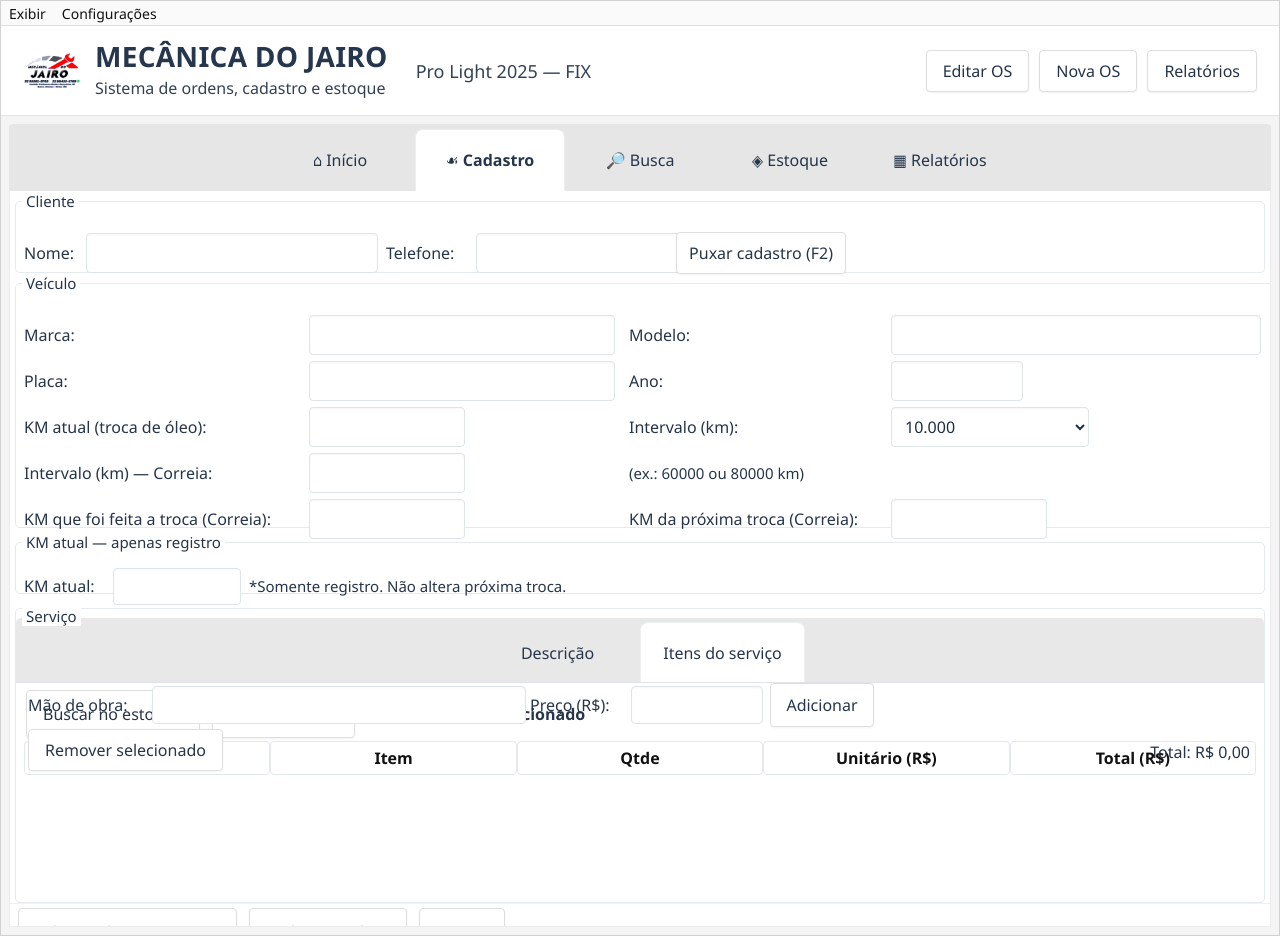
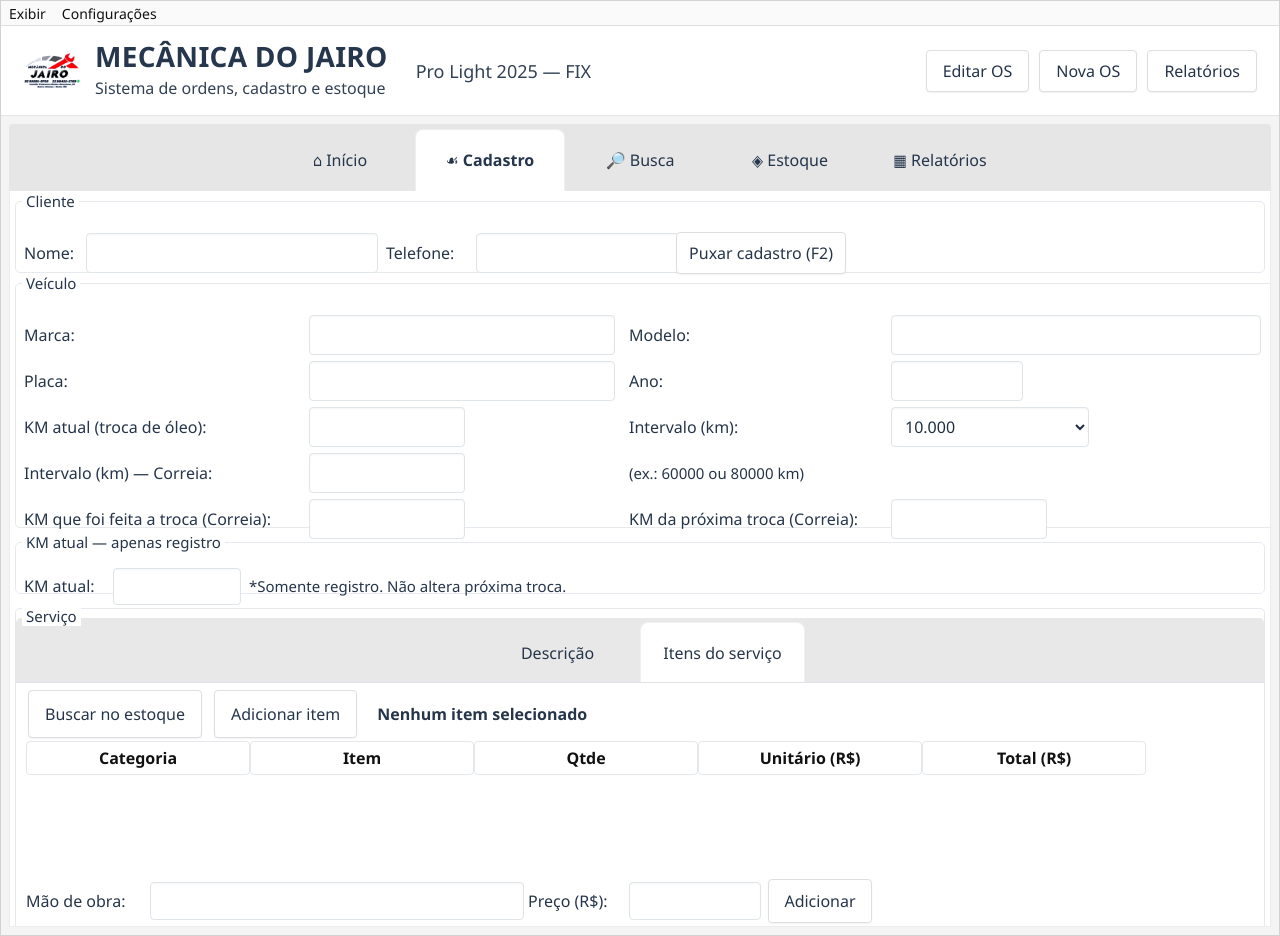
Before and after one commit to sketchJayJay/Mec-nica-do-Jairo, a Flask app: page /nova in a window 1280 px wide. Run offline with Flask 3, Linux system fonts and the light colour scheme; lists and menus that the app fills with data are empty.

Commit message:
Add files via upload

```diff
--- a/app.py
+++ b/app.py
@@ -1,3 +1,4 @@
+# CADASTRO_ANTIGO_AJUSTE_SERVICO_GRID_20260831
 # CADASTRO_ANTIGO_REAL_AJUSTE_ALINHAMENTO_20260831
 # CADASTRO_ANTIGO_REAL_SEM_IMAGEM_20260831
 # -*- coding: utf-8 -*-
--- a/templates/form_os.html
+++ b/templates/form_os.html
@@ -1,7 +1,7 @@
 {% extends 'base.html' %}
 {% block content %}
 <style>
-/* CADASTRO_ANTIGO_REAL_AJUSTE_ALINHAMENTO_20260831
+/* CADASTRO_ANTIGO_AJUSTE_SERVICO_GRID_20260831
    derivado de SEM_IMAGEM
    e ajuste fino de alinhamento
 
@@ -55,7 +55,7 @@
 .jairo-old-real-form .km-reg input{height:34px;}
 .jairo-old-real-form .km-note{font-size:15px;color:#26354a;}
 /* Serviço */
-.jairo-old-real-form .fs-servico{margin-top:4px;flex:1 1 auto;min-height:305px;padding:0 8px 7px;overflow:hidden;}
+.jairo-old-real-form .fs-servico{margin-top:4px;flex:1 1 auto;min-height:370px;padding:0 8px 7px;overflow:hidden;}
 .jairo-old-real-form .fs-servico legend{position:relative;top:8px;z-index:2;background:#fff;}
 .jairo-old-real-form .service-tabs{height:65px;margin:0 -8px;background:#e8e8e8;border-bottom:1px solid #dfe2e6;display:flex;align-items:flex-end;justify-content:center;}
 .jairo-old-real-form .service-tabs button{height:60px;width:165px;border:1px solid transparent;border-bottom:0;border-radius:8px 8px 0 0;background:transparent;color:#26354a;cursor:pointer;}
@@ -63,14 +63,17 @@
 .jairo-old-real-form .service-pane{display:none;height:calc(100% - 65px);position:relative;background:#fff;}
 .jairo-old-real-form .service-pane.active{display:block;}
 .jairo-old-real-form .description-pane textarea{height:100%;display:block;}
-.jairo-old-real-form .item-topline{height:58px;display:flex;align-items:center;gap:12px;padding:8px 2px 4px;}
+.jairo-old-real-form .itens-pane{display:none;}
+.jairo-old-real-form .itens-pane.active{display:grid;grid-template-columns:1fr auto;grid-template-rows:58px minmax(130px,1fr) 58px 48px;column-gap:8px;row-gap:0;align-items:start;padding:0 2px 4px;}
+
+.jairo-old-real-form .item-topline{grid-row:1;height:58px;display:flex;align-items:center;gap:12px;padding:8px 2px 4px;}
 .jairo-old-real-form .item-topline .old-btn{height:48px;min-height:48px;}
 .jairo-old-real-form #selectedItemLabel{font-weight:600;color:#26354a;margin-left:8px;}
 .jairo-old-real-form .stock-picker{position:absolute;left:3px;right:3px;top:58px;background:#fff;border:1px solid #cfd5dc;border-radius:4px;z-index:35;box-shadow:0 8px 24px rgba(0,0,0,.15);padding:8px;}
 .jairo-old-real-form .picker-search{width:100%;margin-bottom:7px;}
 .jairo-old-real-form .manual-item-line{display:grid;grid-template-columns:1fr 1.35fr 105px 150px 150px;gap:8px;margin-top:8px;}
 .jairo-old-real-form .results-list .result-item{display:flex;align-items:center;justify-content:space-between;gap:10px;background:#f7f7f7;border:1px solid #e0e0e0;border-radius:4px;padding:8px 10px;margin-bottom:6px;}
-.jairo-old-real-form .table-area{height:calc(100% - 155px);overflow:auto;background:#fff;border:0;}
+.jairo-old-real-form .table-area{grid-row:2;min-height:120px;overflow:auto;background:#fff;border:0;}
 .jairo-old-real-form .itens-table{width:100%;min-width:900px;border-collapse:separate;border-spacing:0;table-layout:fixed;}
 .jairo-old-real-form .itens-table th{height:34px;padding:3px 8px;background:#fff;border:1px solid #e4e7eb;border-radius:4px;text-align:center;font-size:16px;font-weight:700;color:#111;}
 .jairo-old-real-form .itens-table td{height:32px;padding:2px 4px;background:#fff;border-bottom:1px solid #f2f2f2;}
@@ -78,13 +81,13 @@
 .jairo-old-real-form .itens-table tbody tr.selected-row td{background:#e7f2ff!important;}
 .jairo-old-real-form .itens-table input{width:100%;height:28px;min-height:28px;border-color:transparent;background:transparent;box-shadow:none;padding:3px 6px;}
 .jairo-old-real-form .itens-table .row-total{text-align:right;padding-right:10px;font-weight:500;}
-.jairo-old-real-form .mao-row{position:absolute;left:4px;bottom:48px;display:grid;grid-template-columns:492px 230px 104px 1fr;gap:10px;align-items:center;width:860px;}
+.jairo-old-real-form .mao-row{grid-row:3;position:static;display:grid;grid-template-columns:492px 230px 104px 1fr;gap:10px;align-items:center;width:860px;padding-top:8px;}
 .jairo-old-real-form .mao-desc{display:grid;grid-template-columns:118px 374px;align-items:center;column-gap:6px;}
 .jairo-old-real-form .mao-valor{display:grid;grid-template-columns:95px 132px;align-items:center;column-gap:6px;}
 .jairo-old-real-form .mao-row input{height:38px;}
 .jairo-old-real-form .mao-row .old-btn{height:44px;min-height:44px;}
-.jairo-old-real-form .remove-selected{position:absolute;left:4px;bottom:4px;height:42px;min-height:42px;}
-.jairo-old-real-form .total-line{position:absolute;right:6px;bottom:12px;font-size:16px;color:#26354a;}
+.jairo-old-real-form .remove-selected{grid-row:4;justify-self:start;position:static;height:42px;min-height:42px;margin-top:6px;}
+.jairo-old-real-form .total-line{grid-row:4;justify-self:end;align-self:center;position:static;font-size:16px;color:#26354a;margin-top:6px;}
 /* Rodapé */
 .jairo-old-real-form .bottom-actions{height:56px;flex:0 0 56px;display:flex;align-items:center;gap:12px;padding:7px 8px;background:#fff;border-top:1px solid #f1f1f1;}
 .jairo-old-real-form .bottom-actions .old-btn{height:48px;min-height:48px;}
```
Also changed, not shown: README.md.
